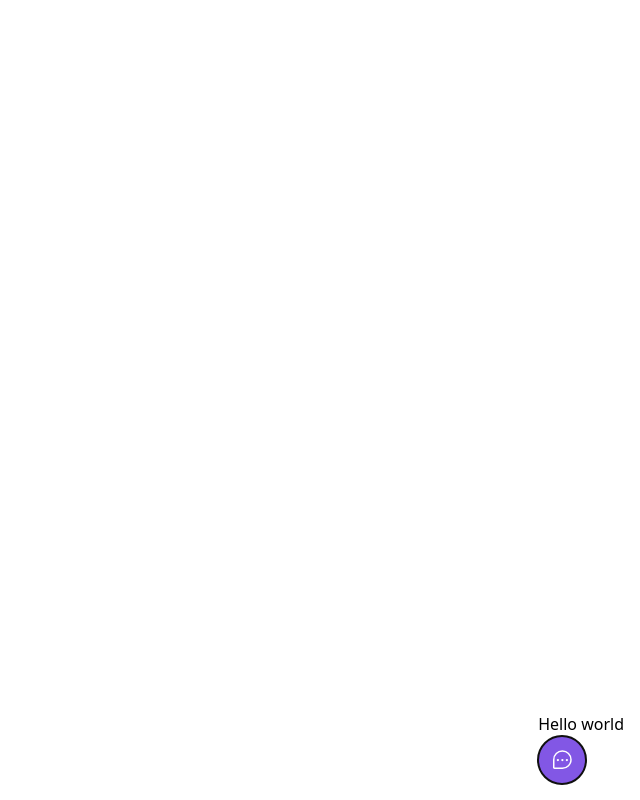
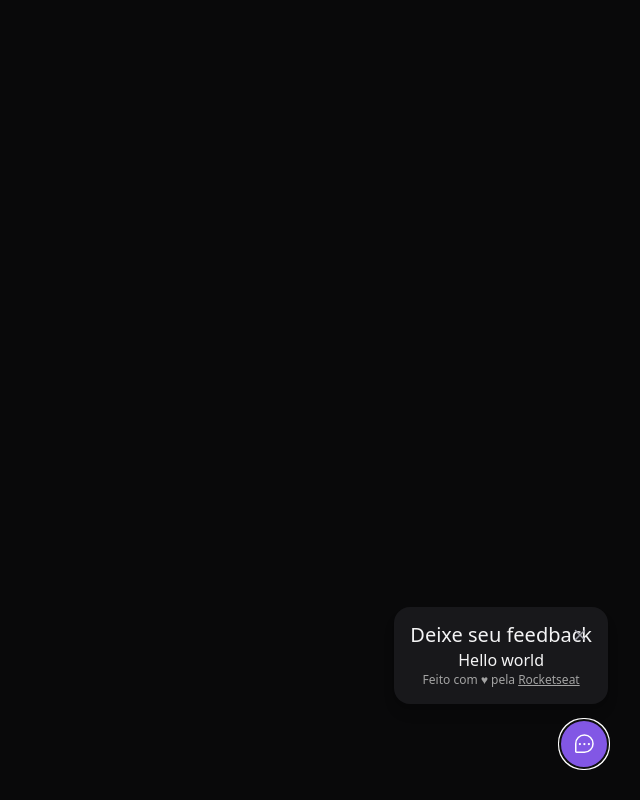
Before and after one commit to klsio22/nlw-return, a React (Vite) app: page / in a window 1280 px wide. Both pictures are taken after a click on the button "Feedback". Shown: the whole page, without its empty margins (640-1280 px from the left). Built offline with nearby package versions, Linux system fonts and the light colour scheme.

Commit message:
Added new components

```diff
--- /dev/null
+++ b/src/components/CloseButton.tsx
@@ -0,0 +1,15 @@
+import { Popover } from '@headlessui/react';
+import { X } from 'phosphor-react';
+
+export function CloseButton() {
+  return (
+    <div>
+      <Popover.Button
+        className='top-5 right-5 absolute text-zinc-400 hover:text-zinc-100 '
+        title='Fechar formulário'
+      >
+        <X weight='bold' className='w-4 w-4' />
+      </Popover.Button>
+    </div>
+  );
+}
--- a/src/components/Widget.tsx
+++ b/src/components/Widget.tsx
@@ -1,10 +1,13 @@
 import { ChatTeardropDots } from 'phosphor-react';
 import { Popover } from '@headlessui/react';
+import WidgetButton from './WidgetForm';
 
 export function Widget() {
   return (
-    <Popover className='absolute bottom-4 right-4'>
-      <Popover.Panel>Hello world</Popover.Panel>
+    <Popover className='absolute bottom-4 right-4 md:bottom-8 md:right-8 flex flex-col items-end'>
+      <Popover.Panel>
+        <WidgetButton />
+      </Popover.Panel>
 
       <Popover.Button className='bg-brand-500 rounded-full px-3 h-12 text-white flex items-center group'>
         <ChatTeardropDots className='w-6 h-6' />
--- /dev/null
+++ b/src/components/WidgetForm.tsx
@@ -0,0 +1,26 @@
+import React from 'react';
+import {CloseButton} from './CloseButton';
+
+export default function WidgetForm() {
+  return (
+    <div
+      className='bg-zinc-900 p-4 relative rounded-2xl mb-4 flex
+      flex-col items-center shadow-lg w-[calc(100vw-2rem)] md:w-auto'
+    >
+      <header>
+        <span className='text-xl leading-6'>Deixe seu feedback</span>
+
+        <CloseButton />
+      </header>
+
+      <p>Hello world</p>
+
+      <footer className='text-xs text-neutral-400 '>
+        Feito com ♥ pela{' '}
+        <a href='' className='underline underline-offset-1'>
+          Rocketseat
+        </a>
+      </footer>
+    </div>
+  );
+}
--- a/src/global.css
+++ b/src/global.css
@@ -1,3 +1,7 @@
 @tailwind base;
 @tailwind components;
 @tailwind utilities;
+
+body {
+  @apply bg-[#09090A] text-zinc-100;
+}
```
